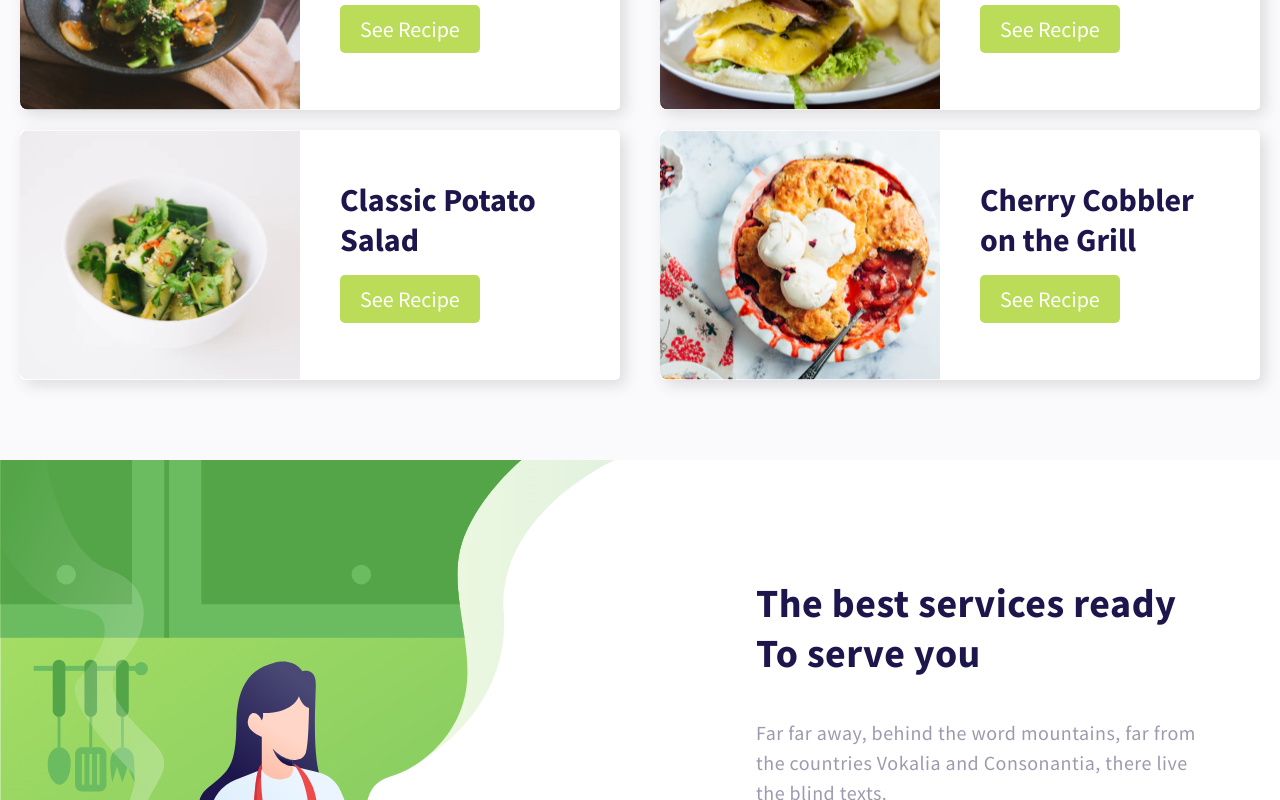
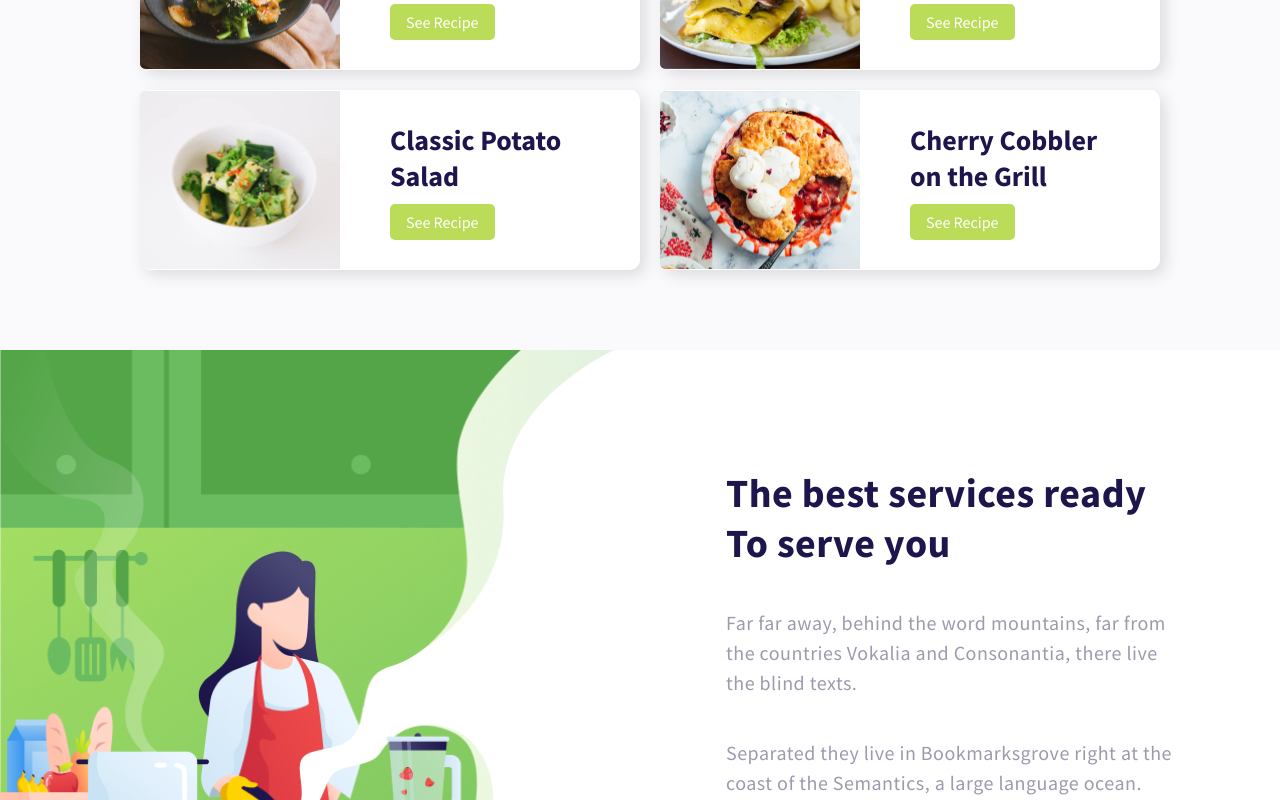
Before and after one commit to voncardoso/teste-frond-and, a React (Create React App) app: page / in a window 1280 px wide. Shown: the part 1020-1820 px from the top of the page. Built offline with nearby package versions, Linux system fonts and the light colour scheme.

Commit message:
responasividade

```diff
--- a/src/pages/Home/index.tsx
+++ b/src/pages/Home/index.tsx
@@ -7,7 +7,7 @@ import ComigaImg1 from '../../assets/comida_1.svg';
 import ComigaImg2 from '../../assets/comida_2.svg';
 import ComigaImg3 from '../../assets/comida_3.svg';
 import ComigaImg4 from '../../assets/comida_4.svg';
-import Services from '../../assets/bloco_services.svg';
+import Services from '../../assets/bloco_services.png';
 import BlocoImg1 from '../../assets/blog_image_1.svg';
 import BlocoImg2 from '../../assets/bloco_image_2.svg';
 import BlocoImg3 from '../../assets/bloco_image_3.svg';
@@ -44,29 +44,40 @@ export function Home(){
                     <li>
                         <img src={ComigaImg1} alt="Broccoli" />
                         <div>
-                            <h3>Broccoli Salad with Bacon</h3>
-                            <a href="">See Recipe</a>
+                            <div>
+                                <h3>Broccoli Salad with Bacon</h3>
+                                <button>See Recipe</button>
+                            </div>
+
                         </div>
                     </li>
                     <li>
                         <img src={ComigaImg2} alt="Burgrs" />
                         <div>
-                            <h3>Classic Beef Burgers</h3>
-                            <a href="">See Recipe</a>
+                            <div>
+                                <h3>Classic Beef Burgers</h3>
+                                <button>See Recipe</button>
+                            </div>
+
                         </div>
                     </li>
                     <li>
                         <img src={ComigaImg3} alt="Salad" />
                         <div>
-                            <h3>Classic Potato Salad</h3>
-                            <a href="">See Recipe</a>
+                            <div>
+                                <h3>Classic Potato Salad</h3>
+                                <button>See Recipe</button>
+                            </div>
                         </div>
                     </li>
                     <li>
                         <img src={ComigaImg4} alt="Cherry Cobbler" />
                         <div>
-                            <h3>Cherry Cobbler on the Grill</h3>
-                            <a href="">See Recipe</a>
+                            <div>
+                                <h3>Cherry Cobbler on the Grill</h3>
+                                <button>See Recipe</button>
+                            </div>
+
                         </div>
                     </li>
                 </ul>
--- a/src/pages/Home/style.ts
+++ b/src/pages/Home/style.ts
@@ -11,6 +11,8 @@ export const Container = styled.section`
 
 export const Intro = styled.section`
     max-width: 1570px;
+    min-width: 360px;
+    min-height: 200px;
     width: 100%;
     display: flex;
     z-index: 1;
@@ -42,7 +44,7 @@ export const Intro = styled.section`
                 border-radius: 5px;
                 border: none;
                 background: none;
-                top: 2px;
+                top: 0.7px;
                 align-self: center;
             }
 
@@ -54,7 +56,7 @@ export const Intro = styled.section`
         position: relative;
         top: -40px;
         max-width: 850px;
-        min-height: 200px;
+        min-height: 100px;
         width: 100%;
     }
 
@@ -307,7 +309,7 @@ export const Intro = styled.section`
         }
     }
 
-    @media (max-width: 531px){
+    @media (max-width: 542px){
         .IntroText{
             position: relative;
             z-index: 20;
@@ -368,8 +370,8 @@ export const Intro = styled.section`
             position: relative;
             top: -40px;
             left: -50px;
-            width: 260px;
-            height: 200px;
+            width: 280px;
+            height: 220px;
 
         }
         .Search-button{
@@ -385,157 +387,101 @@ export const Intro = styled.section`
         }
     }
 
+    @media (max-width: 428px){
+        width: 100vw;
+        img{
+            width: 220px;
+            height: 180px;
+        }
+    }
+
 `;
 
 export const BestRecipes = styled.section`
     background: #FAFAFC;
     color: #1D164D;
     margin: 0 auto;
+    width: 100vw;
     h2{
-        font-size: 2.5rem;
+        font-size: min(2.5rem, 4vw);
         text-align: center;
         padding-top: 60px;
     }
     p{
         text-align: center;
-        font-size: 1.25em;
+        font-size: min(1.25em, 2.5vw);
         font-weight: normal;
         max-width: 580px;
         letter-spacing: 0.5px;
-        line-height: 30px;
+        line-height: min(30px, 4vw);
         margin: 10px auto;
         color: #9D9AAF;
     }
 
     ul{
-        width: 100%;
-        margin: 0 auto;
-        list-style: none;
-        display: grid;
+        max-width: 1570px;
         display: flex;
+        flex-wrap: wrap;
         justify-content: center;
-        margin: 0 auto;
-        flex-wrap: wrap;
-        margin-top: 40px;
-        padding-bottom: 60px;
-        li{
-            max-width: 600px;
+        padding: 60px;
+       li{
+           display: flex;
+           max-width: 500px;
+           min-width: 200px;
+           max-height: 180px;
+           width: 100%;
+           margin-bottom: 20px;
+           background: #FFFFFF;
+           margin-left: 20px;
+           border-radius: 10px;
+           box-shadow: 5px 5px 15px 0px rgb(44, 44, 44, 0.15);
+           div{
             width: 100%;
-            min-width: 250px;
-            background: #FFFFFF;
-            box-shadow: 5px 5px 15px 0px rgb(44, 44, 44, 0.15);
-            margin-left: 20px;
-            margin-right: 20px;
-            margin-bottom: 20px;
-            border-radius: 5px;
-            display: flex;
-            flex-wrap: wrap;
-            img{
-                display: block;
-                max-width: 280px;
-                width: 100%;
-            }
-            div{
-                margin-left: 40px;
-                width: 250px;
-                height: 250px;
-                align-self: center;
+            height: 100%;
+             div{
+                 max-width: 200px;
+                 max-height: 128px;
+                 align-self: center;
+                 margin: 4vh auto 4vh auto;
                 h3{
-                    font-size: 2rem;
-                    margin-top: 20%;
-                    margin-bottom: 25px;
-                }
+                   display: flex;
+                   max-width: 200px;
+                   width: 100%;
+                   font-size: min(1.75rem, 4vw);
+               }
+               button{
+                    padding: 8px 16px;
+                    margin: 10px auto 0px auto;
+                    background: #BADC58;
+                    font-size: 1rem;
+                    color: #FFFFFF;
+                    border: none;
+                    border-radius: 5px;
+                    font-weight: normal;
+               }
+               button:hover{
 
-                a {
-                    background: #BADC58;
-                    text-decoration: none;
-                    padding: 10px 20px;
-                    font-size: 1.375rem;
-                    font-weight: normal;
-                    color: #FFFFFF;
-                    border-radius: 5px;
-                }
-                a:hover{
-                    font-size: 20px;
-                    font-size: 1.375rem;
-                    padding: 8px 18px;
+                    padding: 6px 14px;
                     background: #FFFFFF;
                     color: #B9DB58;
                     border: solid 2px #B9DB58;
                 }
+             }
+           }
+            img{
+                max-width: 200px;
+                min-width: 100px;
+                width: 100%;
+
             }
-        }
+       }
     }
-   @media (max-width: 918px){
-            h2{
-               font-size: 2.255rem;
-           }
-
-           ul{
-                li{
-                    max-width: 500px;
-                    min-width: 200px;
-                    height: 180px;
-                    width: 100%;
-                    img{
-                        margin-top: 0px;
-                        display: block;
-                        max-width: 200px;
-                        max-height: 200px;
-                        height: 100%;
-                        width: 100%;
-                    }
-                    div{
-                        width: 220px;
-                        height: 180px;
-                        align-self: center;
-                        h3{
-                            font-size: 2rem;
-                            margin-top: 15%;
-                            margin-bottom: 25px;
-                            align-self: center;
-                        }
-
-                            a {
-                                background: #BADC58;
-                                text-decoration: none;
-                                padding: 10px 20px;
-                                font-size: 1.25rem;
-                                font-weight: normal;
-                                color: #FFFFFF;
-                                border-radius: 5px;
-
-                            }
-                            a:hover{
-                                font-size: 20px;
-                                font-size: 1.375rem;
-                                padding: 8px 18px;
-                                background: #FFFFFF;
-                                color: #B9DB58;
-                                border: solid 2px #B9DB58;
-                            }
-                        }
-                  }
-                  .H2Text{
-                        margin-top: 40px;
-                        width: 350px;
-                        font-size: 2.125rem;
-                }
-            }
-   }
-
-   @media (max-width: 818px){
-
-           h2{
-               font-size: 2.255rem;
-           }
-   }
-
 `;
 
 
 export const BestServices = styled.section`
     max-width: 1570px;
+    min-width: 360px;
     display: flex;
     margin: 0 auto;
     img{
@@ -545,9 +491,12 @@ export const BestServices = styled.section`
         width: 100%;
     }
     div{
+        max-width: 300px;
+        min-width: 200px;
+        width: 100%;
         align-self: center;
         max-width: 450px;
-        margin-left: 30px;
+        padding-right: 30px;
         h2{
             font-size: 2.5rem;
             color: #1D164D;
@@ -588,22 +537,29 @@ export const BestServices = styled.section`
 
    @media (max-width: 918px){
        img{
+           position: relative;
+           width: 600px;
            height: 500px;
            border: none;
        }
     .H2Text{
         margin-top: 40px;
-        width: 350px;
-        font-size: 2.125rem;
+        max-width: 350px;
+        font-size: 1.866rem;
         margin-bottom: 10px;
    }
    div{
+       position: relative;
+       z-index: 10;
        margin-top: -75px;
+       margin-left: 20px;
+       max-width: 350px;
         p{
             font-size: 1rem;
             letter-spacing: 0.5px;
             line-height: 30px;
             margin: 10px auto;
+            padding-right: 10px;
         }
 
         a {
@@ -614,6 +570,28 @@ export const BestServices = styled.section`
         }
    }
 
+   }
+
+   @media (max-width: 561px){
+        div{
+            p{
+                line-height: 20px;
+            }
+        }
+   }
+
+   @media (max-width: 450px){
+    img{
+        display: none;
+    }
+
+    div{
+        padding: 60px;
+
+        p{
+            line-height: 25px;
+        }
+    }
    }
 `;
 
```
Also changed, not shown: src/assets/bloco_services.png (added).
